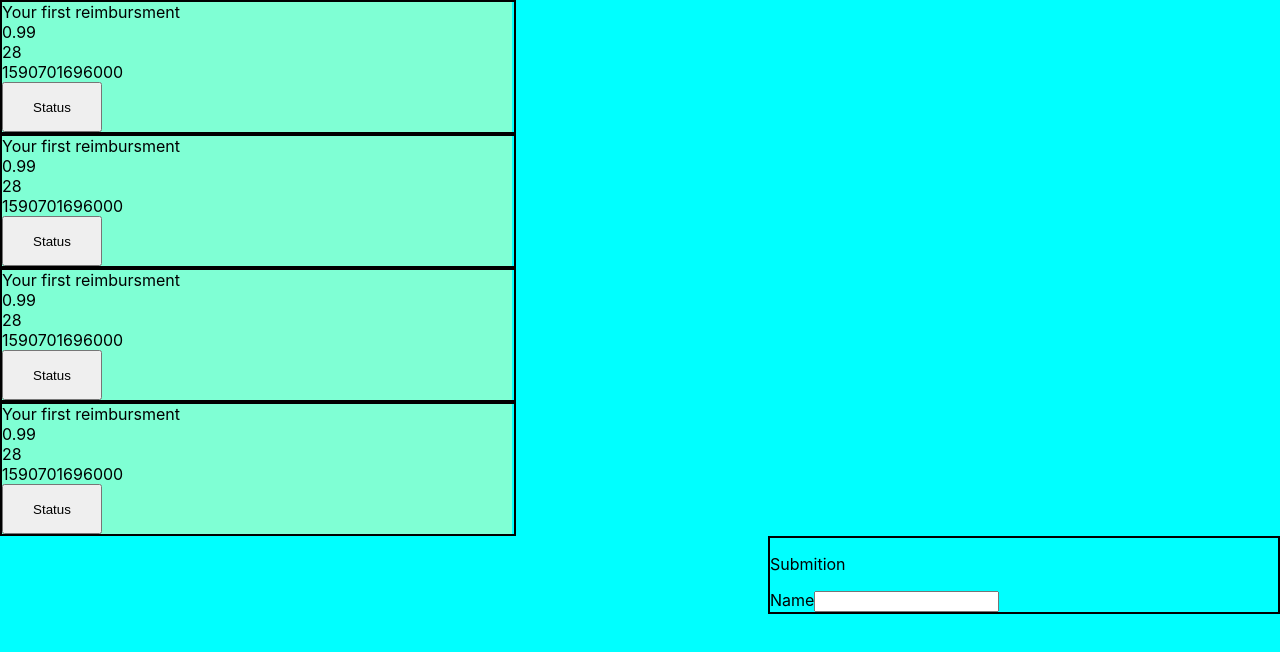
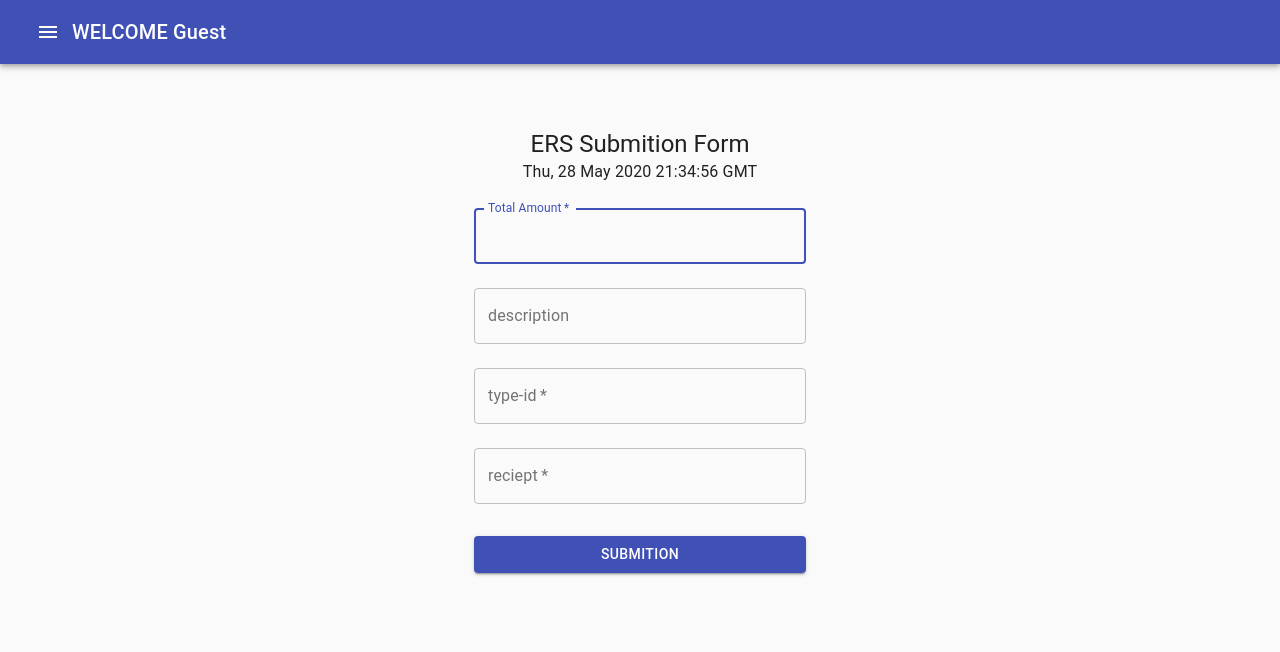
Before and after one commit to 200427-Revature-Training/ken_renelt_p1, a React (Create React App) app in the folder ken_renelt_p1/: page /form in a window 1280 px wide. Shown: the top 652 px of the page. Built offline with nearby package versions, Linux system fonts and the light colour scheme.

Commit message:
updates to loginComponent, formComponent userComponent

```diff
--- a/ken_renelt_p1/src/App.tsx
+++ b/ken_renelt_p1/src/App.tsx
@@ -1,11 +1,11 @@
 import React from 'react';
-import { ContentComponent } from './components/architecture/content-component/content.component';
 import './App.css';
+import { MainComponent } from './components/main.component';
 
 function App() {
   return (
     <React.Fragment>
-      <ContentComponent />
+      <MainComponent />
       </React.Fragment>
   );
 }
--- a/ken_renelt_p1/src/components/architecture/content-component/content.component.tsx
+++ b/ken_renelt_p1/src/components/architecture/content-component/content.component.tsx
@@ -1,8 +1,5 @@
 import React, { useState } from 'react';
-import { LoginComponent } from '../../content/login-component/login.component';
 import { Ers_reimbursment } from '../../../data-models/Ers_reimbursment';
-import { ErsReimbListComponent } from '../../content/ers-reimb-list-component/ers-reimb-list.component';
-import { UserComponent } from '../../content/ers-user.component';
 import { User } from '../../../data-models/user-data-model';
 
 export const childViews = {
@@ -57,27 +54,27 @@ interface ContentComponentProps {
    user: User
 }
 
-export const ContentComponent: React.FC = (props) => {
-    const [view, setView] = useState('MAIN-VIEW');
-    const [reimbursments, setReimbursments] = useState<Ers_reimbursment[]>(starterPack);
-    const [user, setUser] = useState<User>(testUser);
-    const addReimbusment = (reimb: Ers_reimbursment) => {
-        setReimbursments([...reimbursments, reimb]);
-    }
+//export const ContentComponent: React.FC = () => {
+    //const [view, setView] = useState('MAIN-VIEW');
+  //  const [reimbursments, setReimbursments] = useState<Ers_reimbursment[]>(starterPack);
+  //  const [user, setUser] = useState<User>(testUser);
+   // const addReimbusment = (reimb: Ers_reimbursment) => {
+  //      setReimbursments([...reimbursments, reimb]);
+   // }
 
     const getCurrentView = () => {
 
-        console.log('wahts my view = '+ view);
-        switch (view)
-        {
-            case childViews.login: return <LoginComponent setView={setView} />;
-            case childViews.mainView: return <UserComponent user={user} setView={setView} listofReimb={reimbursments}></UserComponent>
-        }
-    }
+       // console.log('wahts my view = '+ view);
+      //  switch (view)
+      //  {
+           // case childViews.login: return <LoginComponent setView={setView} />;
+           // case childViews.mainView: return <UserComponent user={user} setView={setView} listofReimb={reimbursments}></UserComponent>
+       // }
+  //  }
 
     return (
         <main>
-            {getCurrentView()}
+           // {getCurrentView()}
         </main>
     )
 }
--- /dev/null
+++ b/ken_renelt_p1/src/components/architecture/nav-bar-component/nav-bar.component.tsx
@@ -0,0 +1,78 @@
+import React, { useState } from 'react';
+import { AppBar, Toolbar, Typography, IconButton, makeStyles, Menu, MenuItem } from '@material-ui/core';
+import MenuIcon from '@material-ui/icons/Menu';
+import { RouteComponentProps, withRouter } from 'react-router';
+import { User } from '../../../data-models/user-data-model';
+
+const useStyles = makeStyles((theme) => ({
+    root: {
+      flexGrow: 1,
+    },
+    menuButton: {
+      marginRight: theme.spacing(2),
+    },
+  }));
+
+export const NavComponent:React.FC<RouteComponentProps> = (props) => {
+
+        const classes = useStyles();
+
+        const [anchorEl, setAnchorEl] = React.useState<null | HTMLElement>(null);
+
+        const user:User = {
+            userName: '',
+            userEmail: '',
+            userFirstName: '',
+            userLastName: '',
+            userId:1,
+            userPassword: '',
+            userRollId: 1
+        }
+        const userName = (user.userName) ? user.userName : 'Guest';
+        return (
+       <div className={classes.root}>
+          <AppBar position="static">
+            <Toolbar>
+                <div>
+                  <IconButton
+                    aria-label="account of current user"
+                    aria-controls="menu-appbar"
+                    aria-haspopup="true"
+                    onClick={(e: React.MouseEvent<HTMLButtonElement>) => setAnchorEl(e.currentTarget)}
+                    color="inherit"
+                  >
+                    <MenuIcon />
+                  </IconButton>
+                  <Menu
+                    id="menu-appbar"
+                    anchorEl={anchorEl}
+                    anchorOrigin={{
+                      vertical: 'top',
+                      horizontal: 'right',
+                    }}
+                    keepMounted
+                    transformOrigin={{
+                      vertical: 'top',
+                      horizontal: 'right',
+                    }}
+                    open={Boolean(anchorEl)}
+                    onClose={() =>setAnchorEl(null)}
+                  >
+                    <MenuItem onClick={() => props.history.push('/user')}>Profile</MenuItem>
+                    <MenuItem onClick={() => props.history.push('/form')}>Form submit</MenuItem>
+                  </Menu>
+
+                </div>
+                <Typography variant="h6" >
+                WELCOME {userName}
+              </Typography>
+            </Toolbar>
+          </AppBar>
+        </div>
+      );
+    }
+
+
+const mapDispatchToProps = {};
+
+export default withRouter(NavComponent);
--- a/ken_renelt_p1/src/components/content/ers-submit-form/ers-submit-form.component.tsx
+++ b/ken_renelt_p1/src/components/content/ers-submit-form/ers-submit-form.component.tsx
@@ -1,11 +1,128 @@
-import React from 'react';
-import './ers-submit-formm.component.css';
+
+import React, { useState } from 'react';
+import { Button, Container, CssBaseline, Typography, TextField, Box, makeStyles } from '@material-ui/core';
+import { Form } from 'react-bootstrap';
+
+//interface LoginComponentProps {
+ //   setView: ( str: 'LOGIN' | 'MAIN-VIEW' | 'ADD-VIEW' | 'APPROVE-VIEW' | 'STATUS-VIEW') => void;
+//}
+
+const useStyles = makeStyles((theme) => ({
+    root: {
+      height: '100vh',
+    },
+    paper: {
+      margin: theme.spacing(8, 4),
+      display: 'flex',
+      flexDirection: 'column',
+      alignItems: 'center',
+    },
+    avatar: {
+      margin: theme.spacing(1),
+      backgroundColor: theme.palette.secondary.main,
+    },
+    form: {
+      width: '100%', // Fix IE 11 issue.
+      marginTop: theme.spacing(1),
+    },
+    submit: {
+      margin: theme.spacing(3, 0, 2),
+    },
+  }));
 
 export const ErsSubmitForm: React.FC = () => {
-    return (
-        <main id="submit-form">
-            <p>Submition</p>
-            <label>Name</label><input></input>
-        </main>
-    )
+
+   const [inputTotalAmount, setInputTotalAmount] = useState('');
+   const [inputDescription, setInputDescription] = useState('');
+   const [inputTypeId, setInputTypeId] = useState('');
+
+   const [inputreciept, setInputreciept] = useState('');
+
+   const classes = useStyles();
+    const submitReimbursment = () => {
+    console.log('I am ers reimb form component');
+    // what is the best method to call the server in react
+    // find out add it here
+};
+
+return (
+    <Container component="main" maxWidth="xs">
+      <CssBaseline />
+      <div className={classes.paper}>
+        <Typography component="h1" variant="h5">
+          ERS  Submition Form
+        </Typography>
+        <Typography>
+            {new Date().toUTCString()}
+        </Typography>
+
+        <form className={classes.form} noValidate>
+          <TextField
+            variant="outlined"
+            margin="normal"
+            required
+            fullWidth
+            id="amount"
+            label="Total Amount"
+            name="amount"
+            autoComplete="amount"
+            value={inputTotalAmount}
+            autoFocus
+            onChange={(e) => setInputTotalAmount(e.target.value) }
+          />
+          <TextField
+            variant="outlined"
+            margin="normal"
+            fullWidth
+            value={inputDescription}
+            name="description"
+            label="description"
+            type="description"
+            id="description"
+            autoComplete="description"
+            onChange={(e) => setInputDescription(e.target.value) }
+          />
+            <TextField
+            variant="outlined"
+            value={inputTypeId}
+            margin="normal"
+            fullWidth
+            required
+            name="type-id"
+            label="type-id"
+            type="type-id"
+            id="type-id"
+            autoComplete="type-id"
+            onChange={(e) => setInputTypeId(e.target.value) }
+          />
+            <TextField
+            variant="outlined"
+            margin="normal"
+            fullWidth
+            value={inputreciept}
+            required
+            name="reciept"
+            label="reciept"
+            type="reciept"
+            id="reciept"
+            autoComplete="reciept"
+            onChange={(e) => setInputreciept(e.target.value) }
+          />
+          <Button
+            type="submit"
+            fullWidth
+            variant="contained"
+            color="primary"
+            className={classes.submit}
+            onClick={() => submitReimbursment()}
+          >
+            Submition
+          </Button>
+        </form>
+      </div>
+      <Box mt={8}>
+      </Box>
+    </Container>
+  );
 }
+// export default ClickerComponent;
--- a/ken_renelt_p1/src/components/content/ers-user.component.css
+++ b/ken_renelt_p1/src/components/content/ers-user.component.css
@@ -1,5 +1,6 @@
 #user-comp {
     display: flexbox;
+    flex-direction: row;
     height: 100vh;
     width: 100vw;
     background-color: aqua;
--- a/ken_renelt_p1/src/components/content/ers-user.component.tsx
+++ b/ken_renelt_p1/src/components/content/ers-user.component.tsx
@@ -2,18 +2,20 @@ import React , { useState } from 'react';
 import { User } from '../../data-models/user-data-model';
 import { Ers_reimbursment } from '../../data-models/Ers_reimbursment';
 import { ErsReimbListComponent } from './ers-reimb-list-component/ers-reimb-list.component';
-import { ErsSubmitForm } from './ers-submit-form/ers-submit-form.component';
 import './ers-user.component.css';
+import { Typography } from '@material-ui/core';
+
+const reimbList:Ers_reimbursment[] = [];
 
 interface userProps {
     user: User,
     listofReimb:Ers_reimbursment[],
     setView: ( str: 'LOGIN' | 'MAIN-VIEW' | 'ADD-VIEW' | 'APPROVE-VIEW' | 'STATUS-VIEW') => void;
 }
-export const UserComponent: React.FC<userProps> = (userProps) => {
+export const UserComponent: React.FC = () => {
     const [view, setView] = useState('MAIN-VIEW');
-    const userName = (userProps.user.userName) ? userProps.user.userName : "login";
-    const [reimbursments, setReimbursments] = useState<Ers_reimbursment[]>(userProps.listofReimb);
+    //const userName = (userProps.user.userName) ? userProps.user.userName : "login";
+    const [reimbursments, setReimbursments] = useState<Ers_reimbursment[]>(reimbList);
 
     const addReimbusment = (reimb: Ers_reimbursment) => {
         setReimbursments([...reimbursments, reimb]);
@@ -27,16 +29,13 @@ export const UserComponent: React.FC<userProps> = (userProps) => {
 //  <h3>Welcome {userName}</h3> // add this to header
     return (
 
-    <main id="user-comp" className="container">
-
-        <div className="row">
+    <section id="user-comp" className="container">
+        <div className="rowc">
+            <Typography>Click to view your ticket</Typography>
             <div id="list-side" className="col-sm">
                 <ErsReimbListComponent setView={setView} reimbursments={reimbursments}></ErsReimbListComponent>
             </div>
-            <div id="form-side" className="col-sm">
-                <ErsSubmitForm></ErsSubmitForm>
-            </div>
         </div>
-    </main>
+    </section>
     );
 }
--- a/ken_renelt_p1/src/components/content/login-component/login.component.tsx
+++ b/ken_renelt_p1/src/components/content/login-component/login.component.tsx
@@ -1,30 +1,77 @@
-import React, { useState } from 'react';
+import React from 'react';
+import { CssBaseline, Button, Box, Avatar, Typography, TextField, makeStyles, Container } from '@material-ui/core';
 
-interface LoginComponentProps {
-    setView: ( str: 'LOGIN' | 'MAIN-VIEW' | 'ADD-VIEW' | 'APPROVE-VIEW' | 'STATUS-VIEW') => void;
-}
+const useStyles = makeStyles((theme) => ({
+    root: {
+      height: '100vh',
+    },
+    paper: {
+      margin: theme.spacing(8, 4),
+      display: 'flex',
+      flexDirection: 'column',
+      alignItems: 'center',
+    },
+    avatar: {
+      margin: theme.spacing(1),
+      backgroundColor: theme.palette.secondary.main,
+    },
+    form: {
+      width: '100%', // Fix IE 11 issue.
+      marginTop: theme.spacing(1),
+    },
+    submit: {
+      margin: theme.spacing(3, 0, 2),
+    },
+  }));
 
-export const LoginComponent: React.FC<LoginComponentProps> = (props) => {
-
-    //const [clickInput, setClickInput] = useState(0);
-    const [userClicks, setUserClicks] = useState(0);
-
-const LoginSubmit = () => {
-    console.log('I am login component');
-    // what is the best method to call the server in react
-    // find out add it here
-};
+export const LoginComponent: React.FC = () => {
+    const classes = useStyles();
 
     return (
-        <main>
-            <section id="content-component">
-                <input type="text" placeholder="user name"></input>
-                <input type="password" placeholder="password"></input>
-            </section>
-            <section>
-                <button onClick={() => LoginSubmit()}>Add Click</button>
-            </section>
-        </main>
-    )
+        <Container component="main" maxWidth="xs">
+          <CssBaseline />
+          <div className={classes.paper}>
+            <Avatar className={classes.avatar}>
+            </Avatar>
+            <Typography component="h1" variant="h5">
+              Sign in
+            </Typography>
+            <form className={classes.form} noValidate>
+              <TextField
+                variant="outlined"
+                margin="normal"
+                required
+                fullWidth
+                id="email"
+                label="Email Address"
+                name="email"
+                autoComplete="email"
+                autoFocus
+              />
+              <TextField
+                variant="outlined"
+                margin="normal"
+                required
+                fullWidth
+                name="password"
+                label="Password"
+                type="password"
+                id="password"
+                autoComplete="current-password"
+              />
+              <Button
+                type="submit"
+                fullWidth
+                variant="contained"
+                color="primary"
+                className={classes.submit}
+              >
+                Sign In
+              </Button>
+            </form>
+          </div>
+          <Box mt={8}>
+          </Box>
+        </Container>
+      );
 }
-// export default ClickerComponent;
--- /dev/null
+++ b/ken_renelt_p1/src/components/main.component.tsx
@@ -0,0 +1,27 @@
+import React from 'react';
+import { BrowserRouter, Route , Switch} from 'react-router-dom';
+import NavComponent from './architecture/nav-bar-component/nav-bar.component';
+import { UserComponent } from './content/ers-user.component';
+import { LoginComponent } from './content/login-component/login.component';
+import { ErsSubmitForm } from './content/ers-submit-form/ers-submit-form.component';
+
+export const MainComponent: React.FC = () => {
+    return <div>
+        <BrowserRouter>
+            <NavComponent></NavComponent>
+            <main>
+                <Switch>
+                    <Route path = "/login">
+                        <LoginComponent></LoginComponent>
+                    </Route>
+                    <Route path='/user'>
+                        <UserComponent></UserComponent>
+                    </Route>
+                    <Route path='/form'>
+                        <ErsSubmitForm></ErsSubmitForm>
+                    </Route>
+                </Switch>
+            </main>
+        </BrowserRouter>
+    </div>
+}
```
Also changed, not shown: ken_renelt_p1/package.json (+14 -0 lines), 1 other file (tests, documents, lock files or other folders).
